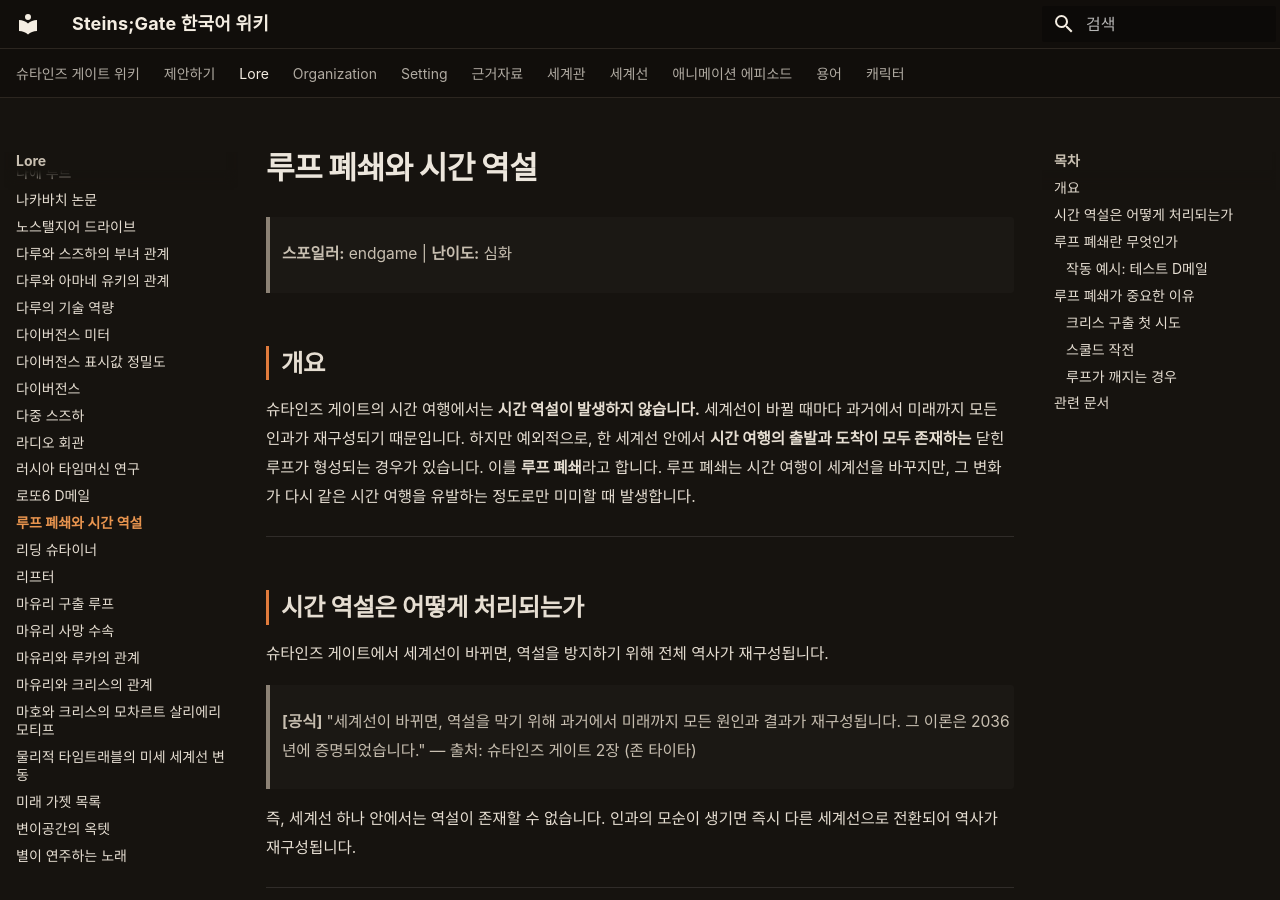
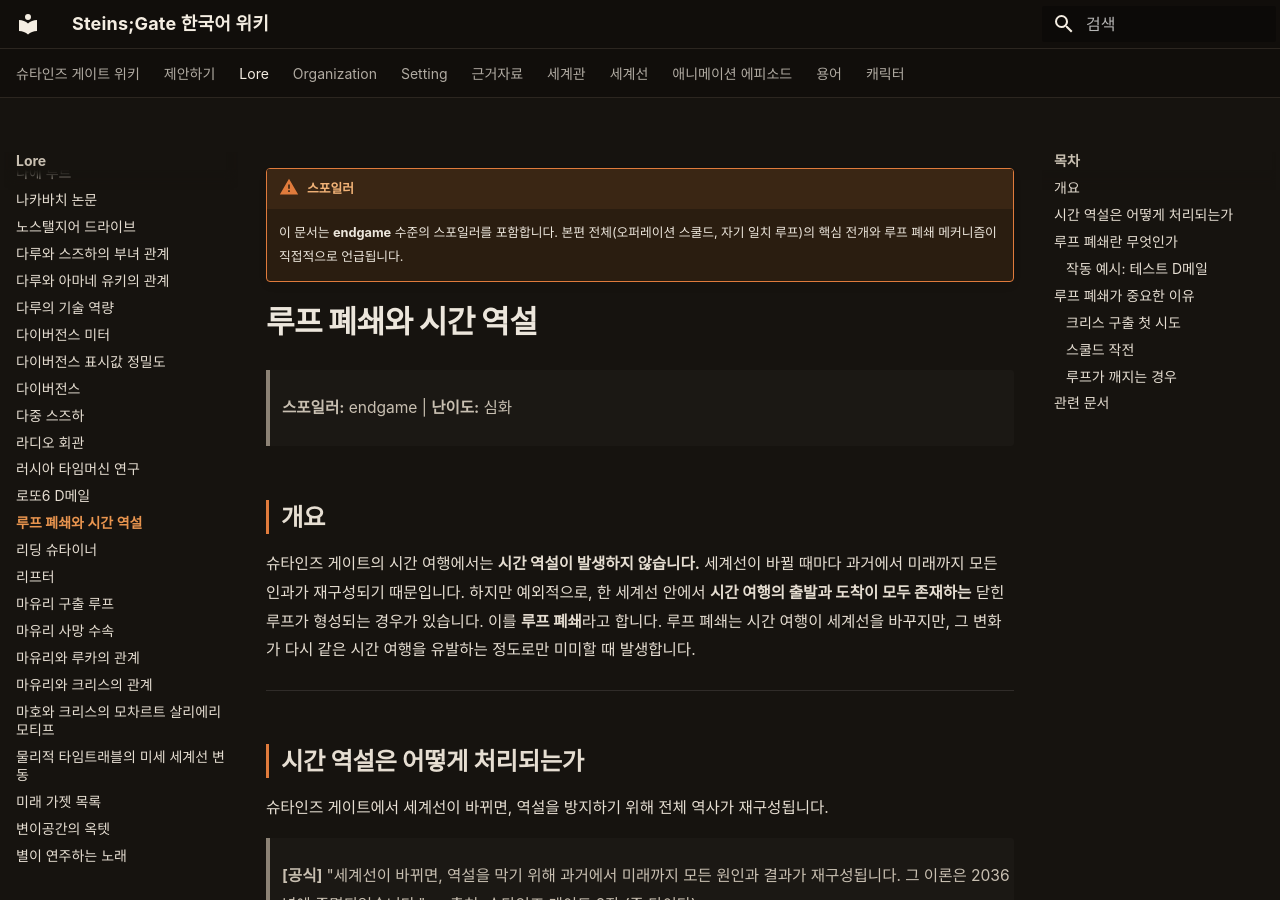
Before and after one commit to sgwiki/sgwiki.github.io, an MkDocs documentation site: the page built from wiki/lore/루프-폐쇄와-시간-역설.md, in a window 1280 px wide and 900 px high. Built offline with MkDocs 1.6.1 and Material for MkDocs 9.7.7, drawn with Linux system fonts in a browser that asks for light colours; some web fonts are replaced.

Commit message:
chore(wiki): 루프-폐쇄와-시간-역설 정비 — frontmatter spoiler 필드 추가, !!! warning 스포일러 배지 추가

```diff
--- a/wiki/lore/루프-폐쇄와-시간-역설.md
+++ b/wiki/lore/루프-폐쇄와-시간-역설.md
@@ -1,6 +1,10 @@
 ---
+spoiler: endgame
 description: "슈타인즈 게이트의 시간 여행에서는 시간 역설이 발생하지 않습니다. 세계선이 바뀔 때마다 과거에서 미래까지 모든 인과가 재구성되기 때문입니다. 하지만 예외적으로, 한 세계선 안에서 시간 여행의 출발과 도착이 모두 존재하는 닫힌 루프가 형성되는 경우가 있습니다."
 ---
+
+!!! warning "스포일러"
+    이 문서는 **endgame** 수준의 스포일러를 포함합니다. 본편 전체(오퍼레이션 스쿨드, 자기 일치 루프)의 핵심 전개와 루프 폐쇄 메커니즘이 직접적으로 언급됩니다.
 
 # 루프 폐쇄와 시간 역설
 
```
